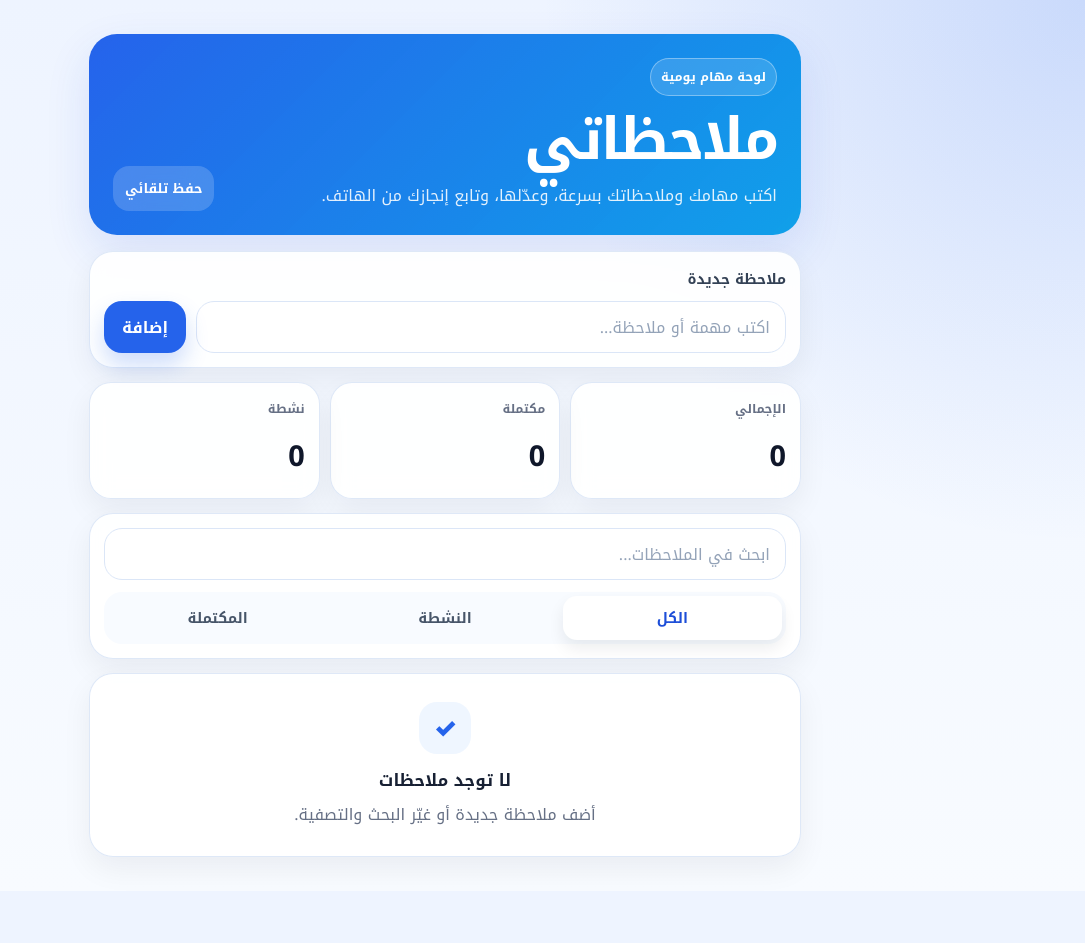
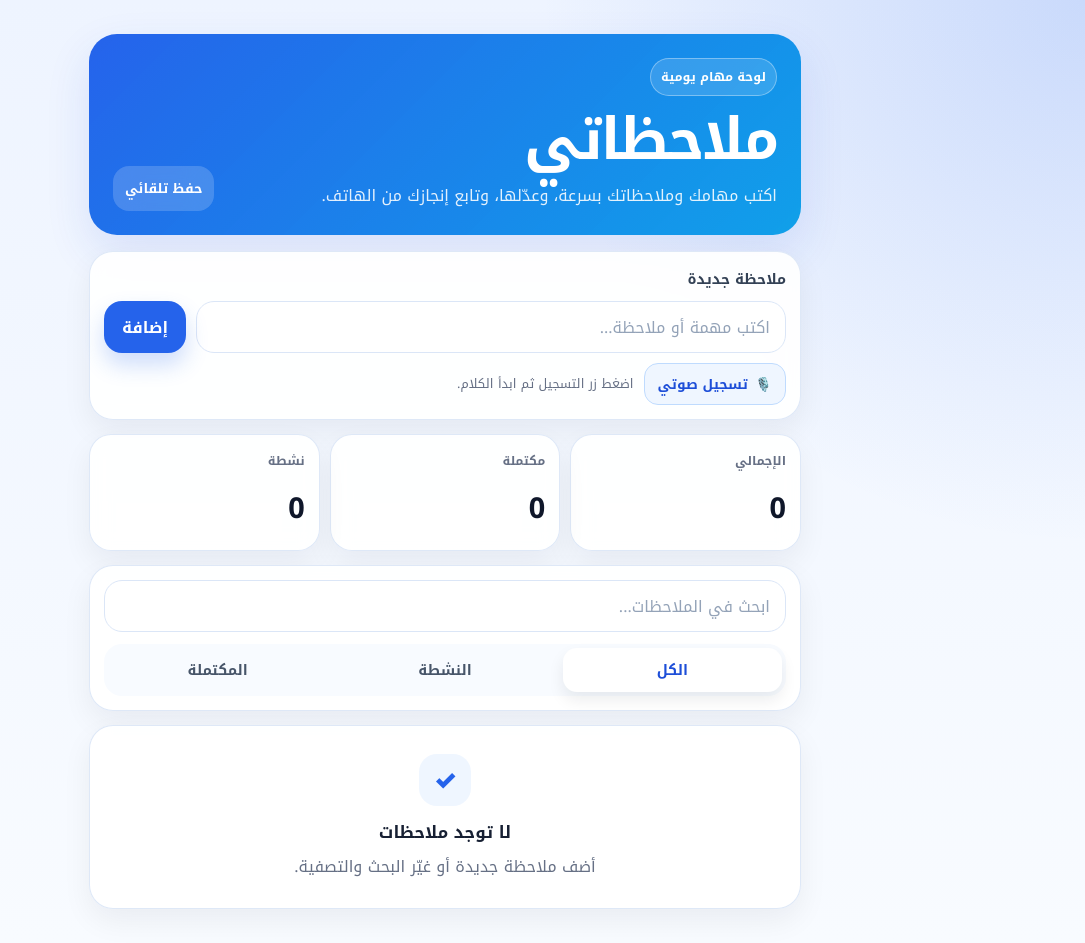
Before and after one commit to mednani77-crypto/todo-notes-app, a React (Vite) app: page / in a window 1280 px wide. Shown: the whole page, without its empty margins (195-1280 px from the left). Before the commit the page ends 891 px from the top, so only its background shows below. Built offline with nearby package versions, Linux system fonts and the light colour scheme.

Commit message:
Add Arabic voice transcription and PDF export

```diff
--- a/src/App.jsx
+++ b/src/App.jsx
@@ -1,41 +1,51 @@
-import { useEffect, useMemo, useState } from 'react';
+import { useEffect, useMemo, useRef, useState } from 'react';
 
 const STORAGE_KEY = 'todo-notes-app:v1';
 const TEXT = {
-  "all": "\u0627\u0644\u0643\u0644",
-  "active": "\u0627\u0644\u0646\u0634\u0637\u0629",
-  "completed": "\u0627\u0644\u0645\u0643\u062a\u0645\u0644\u0629",
-  "markActive": "\u0625\u0631\u062c\u0627\u0639 \u0627\u0644\u0645\u0647\u0645\u0629 \u0625\u0644\u0649 \u0627\u0644\u0646\u0634\u0637\u0629",
-  "markCompleted": "\u062a\u0639\u0644\u064a\u0645 \u0627\u0644\u0645\u0647\u0645\u0629 \u0643\u0645\u0643\u062a\u0645\u0644\u0629",
-  "returnActive": "\u0625\u0631\u062c\u0627\u0639 \u0644\u0644\u0646\u0634\u0637\u0629",
-  "done": "\u062a\u0645",
-  "noteActions": "\u0625\u062c\u0631\u0627\u0621\u0627\u062a \u0627\u0644\u0645\u0644\u0627\u062d\u0638\u0629",
-  "editNote": "\u062a\u0639\u062f\u064a\u0644 \u0627\u0644\u0645\u0644\u0627\u062d\u0638\u0629",
-  "removeNote": "\u062d\u0630\u0641 \u0627\u0644\u0645\u0644\u0627\u062d\u0638\u0629",
-  "edit": "\u062a\u0639\u062f\u064a\u0644",
-  "remove": "\u062d\u0630\u0641",
-  "dailyBoard": "\u0644\u0648\u062d\u0629 \u0645\u0647\u0627\u0645 \u064a\u0648\u0645\u064a\u0629",
-  "appName": "\u0645\u0644\u0627\u062d\u0638\u0627\u062a\u064a",
-  "tagline": "\u0627\u0643\u062a\u0628 \u0645\u0647\u0627\u0645\u0643 \u0648\u0645\u0644\u0627\u062d\u0638\u0627\u062a\u0643 \u0628\u0633\u0631\u0639\u0629\u060c \u0648\u0639\u062f\u0651\u0644\u0647\u0627\u060c \u0648\u062a\u0627\u0628\u0639 \u0625\u0646\u062c\u0627\u0632\u0643 \u0645\u0646 \u0627\u0644\u0647\u0627\u062a\u0641.",
-  "localSaveEnabled": "\u0627\u0644\u062d\u0641\u0638 \u0627\u0644\u0645\u062d\u0644\u064a \u0645\u0641\u0639\u0644",
-  "autoSave": "\u062d\u0641\u0638 \u062a\u0644\u0642\u0627\u0626\u064a",
-  "addEditAria": "\u0625\u0636\u0627\u0641\u0629 \u0623\u0648 \u062a\u0639\u062f\u064a\u0644 \u0645\u0644\u0627\u062d\u0638\u0629",
-  "newNote": "\u0645\u0644\u0627\u062d\u0638\u0629 \u062c\u062f\u064a\u062f\u0629",
-  "placeholder": "\u0627\u0643\u062a\u0628 \u0645\u0647\u0645\u0629 \u0623\u0648 \u0645\u0644\u0627\u062d\u0638\u0629...",
-  "save": "\u062d\u0641\u0638",
-  "add": "\u0625\u0636\u0627\u0641\u0629",
-  "cancelEdit": "\u0625\u0644\u063a\u0627\u0621 \u0627\u0644\u062a\u0639\u062f\u064a\u0644",
-  "statsAria": "\u0625\u062d\u0635\u0627\u0626\u064a\u0627\u062a \u0627\u0644\u0645\u0647\u0627\u0645",
-  "total": "\u0627\u0644\u0625\u062c\u0645\u0627\u0644\u064a",
-  "completedShort": "\u0645\u0643\u062a\u0645\u0644\u0629",
-  "activeShort": "\u0646\u0634\u0637\u0629",
-  "searchFilterAria": "\u0627\u0644\u0628\u062d\u062b \u0648\u062a\u0635\u0641\u064a\u0629 \u0627\u0644\u0645\u0644\u0627\u062d\u0638\u0627\u062a",
-  "searchPlaceholder": "\u0627\u0628\u062d\u062b \u0641\u064a \u0627\u0644\u0645\u0644\u0627\u062d\u0638\u0627\u062a...",
-  "searchAria": "\u0627\u0644\u0628\u062d\u062b \u0641\u064a \u0627\u0644\u0645\u0644\u0627\u062d\u0638\u0627\u062a",
-  "filterAria": "\u062a\u0635\u0641\u064a\u0629 \u0627\u0644\u0645\u0644\u0627\u062d\u0638\u0627\u062a",
-  "listAria": "\u0642\u0627\u0626\u0645\u0629 \u0627\u0644\u0645\u0644\u0627\u062d\u0638\u0627\u062a",
-  "emptyTitle": "\u0644\u0627 \u062a\u0648\u062c\u062f \u0645\u0644\u0627\u062d\u0638\u0627\u062a",
-  "emptyBody": "\u0623\u0636\u0641 \u0645\u0644\u0627\u062d\u0638\u0629 \u062c\u062f\u064a\u062f\u0629 \u0623\u0648 \u063a\u064a\u0651\u0631 \u0627\u0644\u0628\u062d\u062b \u0648\u0627\u0644\u062a\u0635\u0641\u064a\u0629."
+  all: 'الكل',
+  active: 'النشطة',
+  completed: 'المكتملة',
+  markActive: 'إرجاع المهمة إلى النشطة',
+  markCompleted: 'تعليم المهمة كمكتملة',
+  returnActive: 'إرجاع للنشطة',
+  done: 'تم',
+  noteActions: 'إجراءات الملاحظة',
+  editNote: 'تعديل الملاحظة',
+  removeNote: 'حذف الملاحظة',
+  exportNote: 'تصدير الملاحظة إلى PDF',
+  edit: 'تعديل',
+  remove: 'حذف',
+  exportPdf: 'تصدير PDF',
+  dailyBoard: 'لوحة مهام يومية',
+  appName: 'ملاحظاتي',
+  tagline: 'اكتب مهامك وملاحظاتك بسرعة، وعدّلها، وتابع إنجازك من الهاتف.',
+  localSaveEnabled: 'الحفظ المحلي مفعل',
+  autoSave: 'حفظ تلقائي',
+  addEditAria: 'إضافة أو تعديل ملاحظة',
+  newNote: 'ملاحظة جديدة',
+  placeholder: 'اكتب مهمة أو ملاحظة...',
+  save: 'حفظ',
+  add: 'إضافة',
+  cancelEdit: 'إلغاء التعديل',
+  startRecording: 'تسجيل صوتي',
+  stopRecording: 'إيقاف التسجيل',
+  recording: 'جاري الاستماع… تكلم الآن',
+  voiceReady: 'اضغط زر التسجيل ثم ابدأ الكلام.',
+  voiceUnsupported: 'التحويل الصوتي غير مدعوم في هذا المتصفح. جرّب Chrome على Android.',
+  voicePermissionDenied: 'يلزم السماح للمتصفح باستخدام الميكروفون.',
+  voiceError: 'تعذر تحويل الصوت إلى نص. حاول مرة أخرى.',
+  voiceAdded: 'تمت إضافة النص الصوتي إلى الملاحظة.',
+  statsAria: 'إحصائيات المهام',
+  total: 'الإجمالي',
+  completedShort: 'مكتملة',
+  activeShort: 'نشطة',
+  searchFilterAria: 'البحث وتصفية الملاحظات',
+  searchPlaceholder: 'ابحث في الملاحظات...',
+  searchAria: 'البحث في الملاحظات',
+  filterAria: 'تصفية الملاحظات',
+  listAria: 'قائمة الملاحظات',
+  emptyTitle: 'لا توجد ملاحظات',
+  emptyBody: 'أضف ملاحظة جديدة أو غيّر البحث والتصفية.',
 };
 
 const FILTERS = [
@@ -45,9 +55,7 @@ const FILTERS = [
 ];
 
 function createId() {
-  if (typeof crypto !== 'undefined' && crypto.randomUUID) {
-    return crypto.randomUUID();
-  }
+  if (typeof crypto !== 'undefined' && crypto.randomUUID) return crypto.randomUUID();
   return `${Date.now()}-${Math.random().toString(16).slice(2)}`;
 }
 
@@ -61,26 +69,62 @@ function loadStoredNotes() {
   }
 }
 
-function NoteCard({ note, onToggle, onEdit, onRemove }) {
+function escapeHtml(value) {
+  return value.replace(/[&<>'"]/g, (character) => ({
+    '&': '&amp;', '<': '&lt;', '>': '&gt;', "'": '&#39;', '"': '&quot;',
+  }[character]));
+}
+
+function exportNoteAsPdf(note) {
+  const exportedAt = new Intl.DateTimeFormat('ar-EG', {
+    dateStyle: 'medium',
+    timeStyle: 'short',
+  }).format(new Date(note.updatedAt || note.createdAt || Date.now()));
+  const status = note.completed ? 'مكتملة' : 'نشطة';
+  const printWindow = window.open('', '_blank');
+
+  if (!printWindow) return;
+
+  printWindow.document.write(`<!doctype html>
+    <html lang="ar" dir="rtl">
+      <head>
+        <meta charset="UTF-8" />
+        <meta name="viewport" content="width=device-width, initial-scale=1.0" />
+        <title>ملاحظاتي - ملاحظة</title>
+        <style>
+          body { font-family: Tahoma, Arial, sans-serif; direction: rtl; color: #172033; margin: 36px; line-height: 1.9; }
+          .header { border-bottom: 3px solid #2563eb; padding-bottom: 14px; margin-bottom: 24px; }
+          h1 { margin: 0; color: #1d4ed8; font-size: 30px; }
+          .meta { color: #667085; font-size: 14px; }
+          .note { white-space: pre-wrap; font-size: 18px; }
+          .status { display: inline-block; padding: 4px 12px; border-radius: 999px; background: #eff6ff; color: #1d4ed8; font-weight: bold; }
+          @media print { body { margin: 20mm; } }
+        </style>
+      </head>
+      <body>
+        <div class="header"><h1>ملاحظاتي</h1><div class="meta">تم التصدير: ${escapeHtml(exportedAt)}</div></div>
+        <p class="status">الحالة: ${status}</p>
+        <div class="note">${escapeHtml(note.text)}</div>
+      </body>
+    </html>`);
+  printWindow.document.close();
+  window.setTimeout(() => {
+    printWindow.focus();
+    printWindow.print();
+  }, 250);
+}
+
+function NoteCard({ note, onToggle, onEdit, onRemove, onExport }) {
   return (
     <article className={`note-card ${note.completed ? 'is-completed' : ''}`}>
-      <button
-        className="complete-button"
-        type="button"
-        onClick={() => onToggle(note.id)}
-        aria-label={note.completed ? TEXT.markActive : TEXT.markCompleted}
-        title={note.completed ? TEXT.returnActive : TEXT.done}
-      >
-        {note.completed ? '\u2713' : ''}
+      <button className="complete-button" type="button" onClick={() => onToggle(note.id)} aria-label={note.completed ? TEXT.markActive : TEXT.markCompleted} title={note.completed ? TEXT.returnActive : TEXT.done}>
+        {note.completed ? '✓' : ''}
       </button>
       <p className="note-text">{note.text}</p>
       <div className="note-actions" aria-label={TEXT.noteActions}>
-        <button type="button" onClick={() => onEdit(note)} aria-label={TEXT.editNote}>
-          {TEXT.edit}
-        </button>
-        <button type="button" className="danger" onClick={() => onRemove(note.id)} aria-label={TEXT.removeNote}>
-          {TEXT.remove}
-        </button>
+        <button type="button" className="export-button" onClick={() => onExport(note)} aria-label={TEXT.exportNote}>{TEXT.exportPdf}</button>
+        <button type="button" onClick={() => onEdit(note)} aria-label={TEXT.editNote}>{TEXT.edit}</button>
+        <button type="button" className="danger" onClick={() => onRemove(note.id)} aria-label={TEXT.removeNote}>{TEXT.remove}</button>
       </div>
     </article>
   );
@@ -92,10 +136,16 @@ export default function App() {
   const [search, setSearch] = useState('');
   const [filter, setFilter] = useState('all');
   const [editingId, setEditingId] = useState(null);
+  const [isListening, setIsListening] = useState(false);
+  const [voiceMessage, setVoiceMessage] = useState(TEXT.voiceReady);
+  const recognitionRef = useRef(null);
+  const draftBeforeRecordingRef = useRef('');
 
   useEffect(() => {
     window.localStorage.setItem(STORAGE_KEY, JSON.stringify(notes));
   }, [notes]);
+
+  useEffect(() => () => recognitionRef.current?.abort(), []);
 
   const stats = useMemo(() => {
     const completed = notes.filter((note) => note.completed).length;
@@ -106,10 +156,7 @@ export default function App() {
     const query = search.trim().toLowerCase();
     return notes.filter((note) => {
       const matchesSearch = note.text.toLowerCase().includes(query);
-      const matchesFilter =
-        filter === 'all' ||
-        (filter === 'active' && !note.completed) ||
-        (filter === 'completed' && note.completed);
+      const matchesFilter = filter === 'all' || (filter === 'active' && !note.completed) || (filter === 'completed' && note.completed);
       return matchesSearch && matchesFilter;
     });
   }, [notes, search, filter]);
@@ -120,28 +167,17 @@ export default function App() {
     if (!text) return;
 
     if (editingId) {
-      setNotes((currentNotes) =>
-        currentNotes.map((note) =>
-          note.id === editingId ? { ...note, text, updatedAt: Date.now() } : note,
-        ),
-      );
+      setNotes((currentNotes) => currentNotes.map((note) => (note.id === editingId ? { ...note, text, updatedAt: Date.now() } : note)));
       setEditingId(null);
     } else {
-      setNotes((currentNotes) => [
-        { id: createId(), text, completed: false, createdAt: Date.now(), updatedAt: Date.now() },
-        ...currentNotes,
-      ]);
+      setNotes((currentNotes) => [{ id: createId(), text, completed: false, createdAt: Date.now(), updatedAt: Date.now() }, ...currentNotes]);
     }
-
     setDraft('');
+    setVoiceMessage(TEXT.voiceReady);
   }
 
   function toggleNote(id) {
-    setNotes((currentNotes) =>
-      currentNotes.map((note) =>
-        note.id === id ? { ...note, completed: !note.completed, updatedAt: Date.now() } : note,
-      ),
-    );
+    setNotes((currentNotes) => currentNotes.map((note) => (note.id === id ? { ...note, completed: !note.completed, updatedAt: Date.now() } : note)));
   }
 
   function startEditing(note) {
@@ -153,6 +189,7 @@ export default function App() {
   function cancelEditing() {
     setEditingId(null);
     setDraft('');
+    setVoiceMessage(TEXT.voiceReady);
   }
 
   function removeNote(id) {
@@ -160,90 +197,73 @@ export default function App() {
     if (editingId === id) cancelEditing();
   }
 
+  function toggleVoiceRecording() {
+    if (isListening) {
+      recognitionRef.current?.stop();
+      return;
+    }
+
+    const SpeechRecognition = window.SpeechRecognition || window.webkitSpeechRecognition;
+    if (!SpeechRecognition) {
+      setVoiceMessage(TEXT.voiceUnsupported);
+      return;
+    }
+
+    const recognition = new SpeechRecognition();
+    recognition.lang = 'ar-SA';
+    recognition.continuous = false;
+    recognition.interimResults = true;
+    draftBeforeRecordingRef.current = draft.trim();
+    recognition.onresult = (event) => {
+      let transcript = '';
+      for (let index = 0; index < event.results.length; index += 1) transcript += event.results[index][0].transcript;
+      const prefix = draftBeforeRecordingRef.current ? `${draftBeforeRecordingRef.current} ` : '';
+      setDraft(`${prefix}${transcript}`.trim());
+      if (event.results[event.results.length - 1].isFinal) setVoiceMessage(TEXT.voiceAdded);
+    };
+    recognition.onerror = (event) => {
+      setIsListening(false);
+      setVoiceMessage(event.error === 'not-allowed' || event.error === 'service-not-allowed' ? TEXT.voicePermissionDenied : TEXT.voiceError);
+    };
+    recognition.onend = () => setIsListening(false);
+    recognitionRef.current = recognition;
+    setVoiceMessage(TEXT.recording);
+    setIsListening(true);
+    recognition.start();
+  }
+
   return (
     <main className="app-shell" dir="rtl">
       <section className="hero-card" aria-labelledby="app-title">
         <div className="hero-topline">{TEXT.dailyBoard}</div>
-        <div className="hero-heading-row">
-          <div>
-            <h1 id="app-title">{TEXT.appName}</h1>
-            <p>{TEXT.tagline}</p>
-          </div>
-          <div className="hero-badge" aria-label={TEXT.localSaveEnabled}>
-            {TEXT.autoSave}
-          </div>
-        </div>
+        <div className="hero-heading-row"><div><h1 id="app-title">{TEXT.appName}</h1><p>{TEXT.tagline}</p></div><div className="hero-badge" aria-label={TEXT.localSaveEnabled}>{TEXT.autoSave}</div></div>
       </section>
 
       <section className="panel" aria-label={TEXT.addEditAria}>
         <form className="note-form" onSubmit={handleSubmit}>
           <label htmlFor="note-input">{editingId ? TEXT.editNote : TEXT.newNote}</label>
-          <div className="add-row">
-            <input
-              id="note-input"
-              type="text"
-              value={draft}
-              onChange={(event) => setDraft(event.target.value)}
-              placeholder={TEXT.placeholder}
-              autoComplete="off"
-            />
-            <button type="submit">{editingId ? TEXT.save : TEXT.add}</button>
+          <div className="add-row"><input id="note-input" type="text" value={draft} onChange={(event) => setDraft(event.target.value)} placeholder={TEXT.placeholder} autoComplete="off" /><button type="submit">{editingId ? TEXT.save : TEXT.add}</button></div>
+          <div className="voice-row">
+            <button className={`voice-button ${isListening ? 'is-listening' : ''}`} type="button" onClick={toggleVoiceRecording} aria-pressed={isListening}>
+              <span aria-hidden="true">{isListening ? '■' : '🎙️'}</span>{isListening ? TEXT.stopRecording : TEXT.startRecording}
+            </button>
+            <p className="voice-status" role="status">{voiceMessage}</p>
           </div>
-          {editingId && (
-            <button className="cancel-edit" type="button" onClick={cancelEditing}>
-              {TEXT.cancelEdit}
-            </button>
-          )}
+          {editingId && <button className="cancel-edit" type="button" onClick={cancelEditing}>{TEXT.cancelEdit}</button>}
         </form>
       </section>
 
       <section className="stats-grid" aria-label={TEXT.statsAria}>
-        <div className="stat-card"><span>{TEXT.total}</span><strong>{stats.total}</strong></div>
-        <div className="stat-card"><span>{TEXT.completedShort}</span><strong>{stats.completed}</strong></div>
-        <div className="stat-card"><span>{TEXT.activeShort}</span><strong>{stats.active}</strong></div>
+        <div className="stat-card"><span>{TEXT.total}</span><strong>{stats.total}</strong></div><div className="stat-card"><span>{TEXT.completedShort}</span><strong>{stats.completed}</strong></div><div className="stat-card"><span>{TEXT.activeShort}</span><strong>{stats.active}</strong></div>
       </section>
 
       <section className="panel controls-panel" aria-label={TEXT.searchFilterAria}>
-        <input
-          className="search-input"
-          type="search"
-          value={search}
-          onChange={(event) => setSearch(event.target.value)}
-          placeholder={TEXT.searchPlaceholder}
-          aria-label={TEXT.searchAria}
-        />
-        <div className="filter-row" role="group" aria-label={TEXT.filterAria}>
-          {FILTERS.map((item) => (
-            <button
-              key={item.key}
-              type="button"
-              className={filter === item.key ? 'active' : ''}
-              onClick={() => setFilter(item.key)}
-            >
-              {item.label}
-            </button>
-          ))}
-        </div>
+        <input className="search-input" type="search" value={search} onChange={(event) => setSearch(event.target.value)} placeholder={TEXT.searchPlaceholder} aria-label={TEXT.searchAria} />
+        <div className="filter-row" role="group" aria-label={TEXT.filterAria}>{FILTERS.map((item) => <button key={item.key} type="button" className={filter === item.key ? 'active' : ''} onClick={() => setFilter(item.key)}>{item.label}</button>)}</div>
       </section>
 
       <section className="notes-list" aria-label={TEXT.listAria}>
-        {visibleNotes.length > 0 ? (
-          visibleNotes.map((note) => (
-            <NoteCard
-              key={note.id}
-              note={note}
-              onToggle={toggleNote}
-              onEdit={startEditing}
-              onRemove={removeNote}
-            />
-          ))
-        ) : (
-          <div className="empty-state">
-            <div className="empty-icon">{'\u2713'}</div>
-            <h2>{TEXT.emptyTitle}</h2>
-            <p>{TEXT.emptyBody}</p>
-          </div>
-        )}
+        {visibleNotes.length > 0 ? visibleNotes.map((note) => <NoteCard key={note.id} note={note} onToggle={toggleNote} onEdit={startEditing} onRemove={removeNote} onExport={exportNoteAsPdf} />) : <div className="empty-state"><div className="empty-icon">✓</div><h2>{TEXT.emptyTitle}</h2><p>{TEXT.emptyBody}</p></div>}
       </section>
     </main>
   );
--- a/src/index.css
+++ b/src/index.css
@@ -174,6 +174,48 @@ h1 {
   font-weight: 900;
 }
 
+.voice-row {
+  display: flex;
+  align-items: center;
+  gap: 10px;
+  margin-top: 10px;
+}
+
+.voice-button {
+  display: inline-flex;
+  flex: 0 0 auto;
+  align-items: center;
+  justify-content: center;
+  gap: 7px;
+  min-height: 42px;
+  padding: 0 13px;
+  border: 1px solid #bfdbfe;
+  border-radius: 14px;
+  background: #eff6ff;
+  color: var(--blue-dark);
+  font-size: 0.86rem;
+  font-weight: 900;
+}
+
+.voice-button.is-listening {
+  border-color: #fecaca;
+  background: #fff1f2;
+  color: var(--danger);
+  animation: pulse-recording 1.25s ease-in-out infinite;
+}
+
+.voice-status {
+  min-width: 0;
+  margin: 0;
+  color: var(--muted);
+  font-size: 0.8rem;
+  line-height: 1.5;
+}
+
+@keyframes pulse-recording {
+  50% { box-shadow: 0 0 0 5px rgba(220, 38, 38, 0.12); }
+}
+
 
 .stats-grid {
   display: grid;
@@ -295,6 +337,11 @@ h1 {
   color: var(--danger);
 }
 
+.note-actions button.export-button {
+  background: #ecfdf5;
+  color: #15803d;
+}
+
 .empty-state {
   padding: 28px 20px;
   text-align: center;
@@ -338,3 +385,8 @@ h1 {
 
   .note-actions { grid-column: auto; }
 }
+
+@media (max-width: 420px) {
+  .voice-row { align-items: flex-start; }
+  .voice-status { padding-top: 4px; }
+}
```
